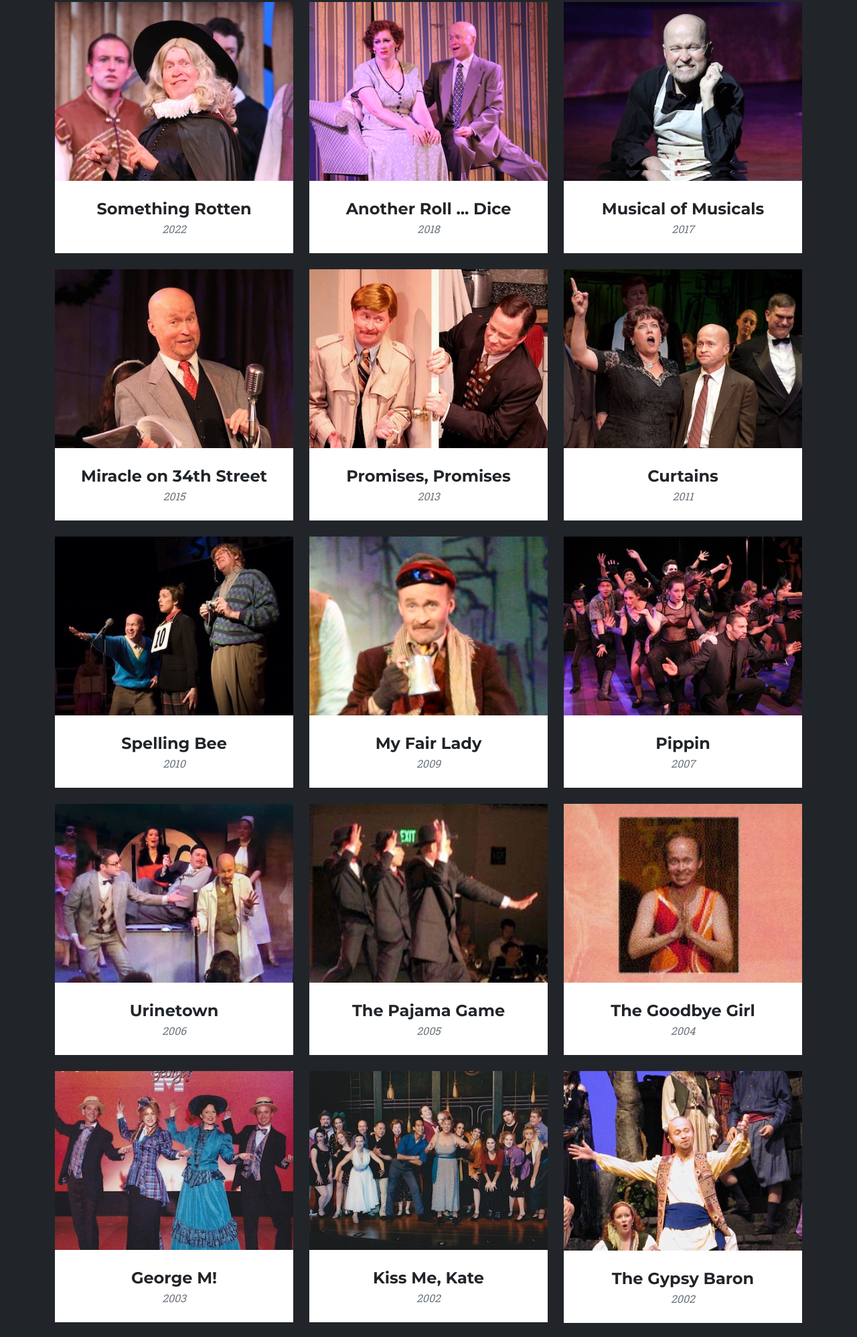
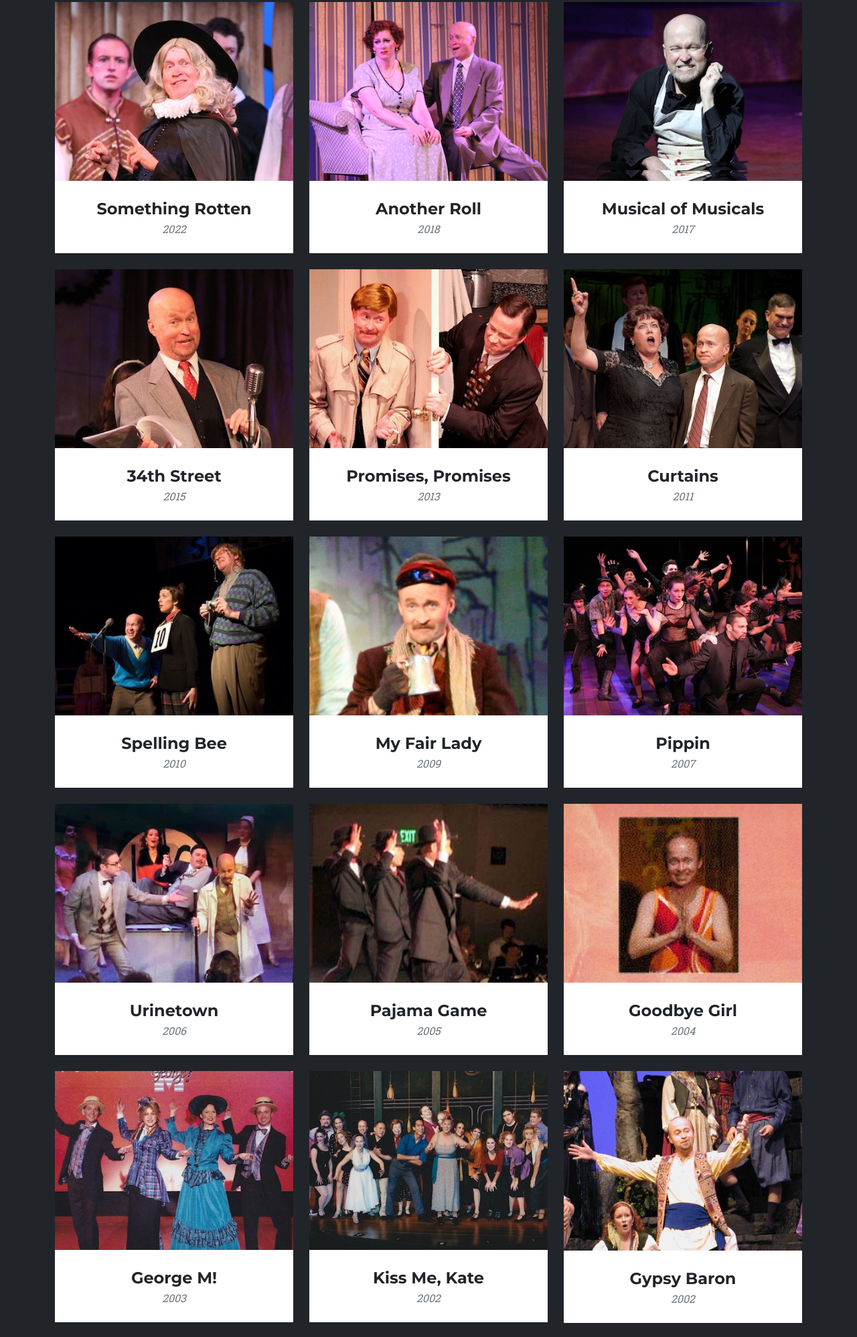
Before and after one commit to greggzigler/spa-bootstrap, a plain HTML site: page index.html in a window 1280 px wide. Shown: the part 940-2936 px from the top of the page at 67% size. Drawn offline with nearby package versions, Linux system fonts and the light colour scheme.

Commit message:
shorten more titles

```diff
--- a/index.html
+++ b/index.html
@@ -79,7 +79,7 @@
                                 <img class="img-fluid" src="assets/img/shows/dice-preview.jpg" alt="..." />
                             </a>
                             <div class="portfolio-caption">
-                                <div class="portfolio-caption-heading">Another Roll ... Dice</div>
+                                <div class="portfolio-caption-heading">Another Roll</div>
                                 <div class="portfolio-caption-subheading text-muted">2018</div>
                             </div>
                         </div>
@@ -109,7 +109,7 @@
                                 <img class="img-fluid" src="assets/img/shows/miracle-preview.jpg" alt="..." />
                             </a>
                             <div class="portfolio-caption">
-                                <div class="portfolio-caption-heading">Miracle on 34th Street</div>
+                                <div class="portfolio-caption-heading">34th Street</div>
                                 <div class="portfolio-caption-subheading text-muted">2015</div>
                             </div>
                         </div>
@@ -214,7 +214,7 @@
                                 <img class="img-fluid" src="assets/img/shows/pajamagame-preview.jpg" alt="..." />
                             </a>
                             <div class="portfolio-caption">
-                                <div class="portfolio-caption-heading">The Pajama Game</div>
+                                <div class="portfolio-caption-heading">Pajama Game</div>
                                 <div class="portfolio-caption-subheading text-muted">2005</div>
                             </div>
                         </div>
@@ -229,7 +229,7 @@
                                 <img class="img-fluid" src="assets/img/shows/goodbyegirl-preview.jpg" alt="..." />
                             </a>
                             <div class="portfolio-caption">
-                                <div class="portfolio-caption-heading">The Goodbye Girl</div>
+                                <div class="portfolio-caption-heading">Goodbye Girl</div>
                                 <div class="portfolio-caption-subheading text-muted">2004</div>
                             </div>
                         </div>
@@ -274,7 +274,7 @@
                                 <img class="img-fluid" src="assets/img/shows/gypsybaron-preview.jpg" alt="..." />
                             </a>
                             <div class="portfolio-caption">
-                                <div class="portfolio-caption-heading">The Gypsy Baron</div>
+                                <div class="portfolio-caption-heading">Gypsy Baron</div>
                                 <div class="portfolio-caption-subheading text-muted">2002</div>
                             </div>
                         </div>
@@ -289,7 +289,7 @@
                                 <img class="img-fluid" src="assets/img/shows/yeomen-preview.jpg" alt="..." />
                             </a>
                             <div class="portfolio-caption">
-                                <div class="portfolio-caption-heading">Yeomen of the Guard</div>
+                                <div class="portfolio-caption-heading">Yeomen</div>
                                 <div class="portfolio-caption-subheading text-muted">2001</div>
                             </div>
                         </div>
@@ -412,7 +412,7 @@
                                     <h2 class="text-uppercase">Something Rotten</h2>
                                     <p class="item-intro text-muted">A Very New Musical</p>
                                     <iframe src="https://www.youtube.com/embed/PVMSYQT_n3Q?start=5" style="width: 100%; height: 400px"></iframe>
-                                    <p>In my first show at WVLO in 19 years, I worked with the awesome choreographers Janie Scott and Michael Saenz, who made the entire ensemble look like professional dancers. Alas, I didn't have nearly as much success with my rainbow wings, which only smoothly transitioned from hidden to revealed to removed about one third of the time.</p>
+                                    <p>In my first show at WVLO in 19 years, I worked with the awesome choreographers Janie Scott and Michael Saenz, who made the entire ensemble look like professional dancers. Alas, I didn't have nearly as much success with my rainbow wings, which only smoothly transitioned from hidden to revealed to removed about half of the time.</p>
                                     <button class="btn btn-primary btn-xl text-uppercase" data-bs-dismiss="modal" type="button">
                                         <i class="fas fa-xmark me-1"></i>
                                         Close
```
